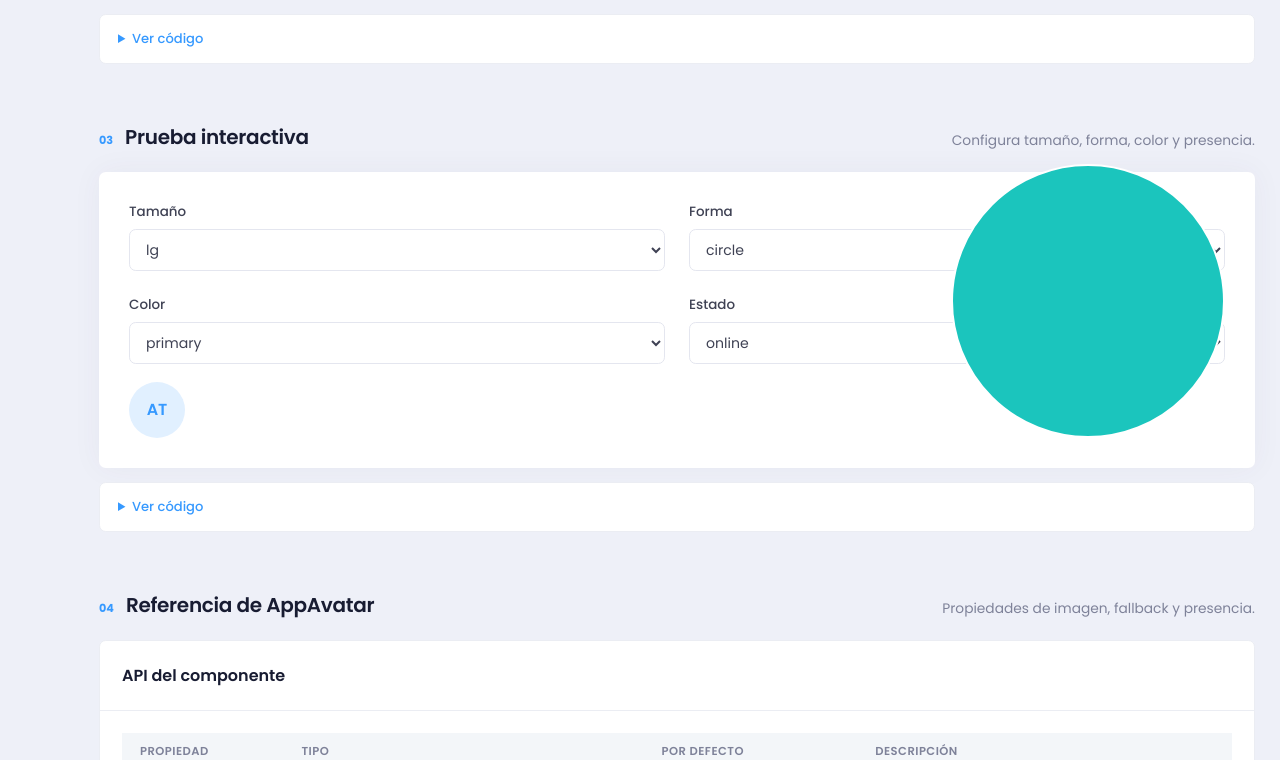
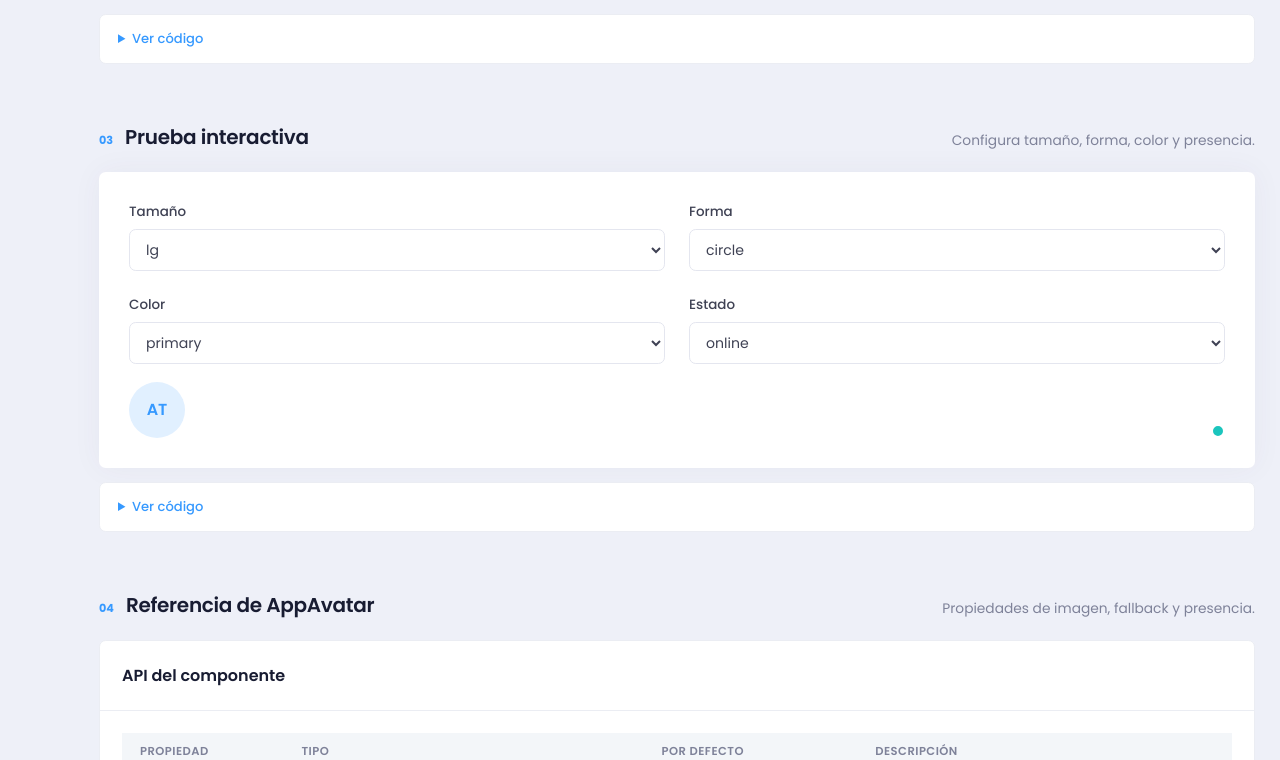
Before and after one commit to floriban/vuejs-ui, a Vue app: page /avatars in a window 1280 px wide. Shown: the part 982-1742 px from the top of the page. Built offline with nearby package versions, Linux system fonts and the light colour scheme.

Commit message:
fix: scale avatar status by size

```diff
--- a/src/assets/styles/components/avatars.css
+++ b/src/assets/styles/components/avatars.css
@@ -101,14 +101,44 @@
   place-items: center;
 }
 
+.app-avatar-wrap {
+  --avatar-status-size: 11px;
+  --avatar-status-border: 2px;
+}
+
+.app-avatar-wrap--xs {
+  --avatar-status-size: 7px;
+  --avatar-status-border: 1px;
+}
+
+.app-avatar-wrap--sm {
+  --avatar-status-size: 9px;
+  --avatar-status-border: 1px;
+}
+
+.app-avatar-wrap--md {
+  --avatar-status-size: 11px;
+  --avatar-status-border: 2px;
+}
+
+.app-avatar-wrap--lg {
+  --avatar-status-size: 14px;
+  --avatar-status-border: 2px;
+}
+
+.app-avatar-wrap--xl {
+  --avatar-status-size: 18px;
+  --avatar-status-border: 2px;
+}
+
 .app-avatar__status {
   position: absolute;
   right: 0;
   bottom: 0;
-  width: 25%;
-  min-width: 8px;
-  aspect-ratio: 1;
-  border: 2px solid var(--color-surface);
+  box-sizing: border-box;
+  width: var(--avatar-status-size);
+  height: var(--avatar-status-size);
+  border: var(--avatar-status-border) solid var(--color-surface);
   border-radius: 50%;
 }
 
--- a/src/components/ui/AppAvatar.vue
+++ b/src/components/ui/AppAvatar.vue
@@ -51,7 +51,7 @@ watch(() => props.src, () => {
 </script>
 
 <template>
-  <span class="app-avatar-wrap">
+  <span class="app-avatar-wrap" :class="'app-avatar-wrap--' + size">
     <span
       class="app-avatar"
       :class="['app-avatar--' + size, 'app-avatar--' + shape, 'app-avatar--' + color]"
```
